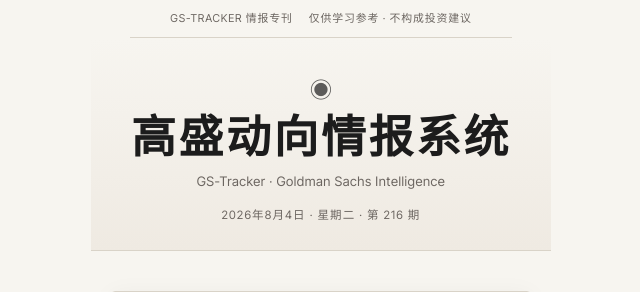
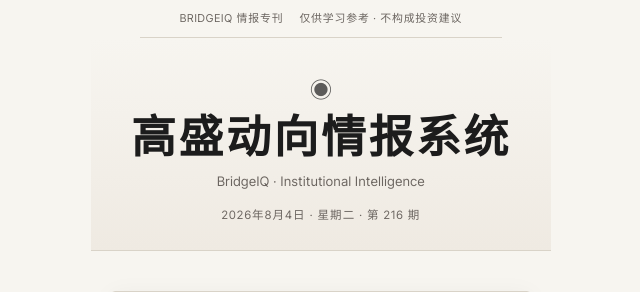
Before and after one commit to zhizhengqin/gs-tracker, a FastAPI app: page /login in a window 1280 px wide. Shown: the top 292 px of the page, without its empty margins (319-959 px from the left). Run offline with FastAPI, Linux system fonts and the light colour scheme.

Commit message:
fix(qa): update page titles to BridgeIQ 金桥智讯

```diff
--- a/templates/dashboard.html
+++ b/templates/dashboard.html
@@ -3,7 +3,7 @@
 <head>
     <meta charset="UTF-8">
     <meta name="viewport" content="width=device-width, initial-scale=1.0">
-    <title>GS-Tracker 高盛动向情报系统</title>
+    <title>BridgeIQ 金桥智讯</title>
 <link rel="preconnect" href="https://fonts.gstatic.com" crossorigin>
     <link rel="stylesheet" href="https://fonts.googleapis.com/css2?family=Inter+Tight:wght@400;500;600;700&family=Noto+Serif+SC:ital,wght@0,400;0,600;0,700;1,400;1,600&family=Noto+Sans+SC:wght@400;500;700&family=JetBrains+Mono:wght@500&display=swap" media="print" onload="this.media='all'">
     <link rel="stylesheet" href="/static/css/magazine.css">
@@ -19,7 +19,7 @@
 
 <!-- ====== TOP BAR ====== -->
 <div class="topbar">
-    <span>GS-Tracker 情报专刊</span>
+    <span>BridgeIQ 情报专刊</span>
     <span class="user-chip"><span id="currentUser">…</span><button class="logout-btn" onclick="logout()">退出登录</button></span>
 </div>
 
--- a/templates/login.html
+++ b/templates/login.html
@@ -3,7 +3,7 @@
 <head>
     <meta charset="UTF-8">
     <meta name="viewport" content="width=device-width, initial-scale=1.0">
-    <title>登录 — GS-Tracker 高盛动向情报系统</title>
+    <title>登录 — BridgeIQ 金桥智讯</title>
     <link rel="preconnect" href="https://fonts.gstatic.com" crossorigin>
     <link rel="stylesheet" href="https://fonts.googleapis.com/css2?family=Inter+Tight:wght@400;500;600;700&family=Noto+Serif+SC:ital,wght@0,400;0,600;0,700;1,400;1,600&family=Noto+Sans+SC:wght@400;500;700&family=JetBrains+Mono:wght@500&display=swap" media="print" onload="this.media='all'">
     <link rel="stylesheet" href="/static/css/magazine.css">
@@ -50,13 +50,13 @@
 </head>
 <body>
 <div class="topbar">
-    <span id="issueTag">GS-Tracker 情报专刊</span>
+    <span id="issueTag">BridgeIQ 情报专刊</span>
     <span>仅供学习参考 · 不构成投资建议</span>
 </div>
 <header class="masthead">
     <div class="mark">◉</div>
     <div class="title">高盛动向情报系统</div>
-    <div class="sub">GS-Tracker · Goldman Sachs Intelligence</div>
+    <div class="sub">BridgeIQ · Institutional Intelligence</div>
     <div class="date" id="mastheadDate"></div>
 </header>
 <div class="login-wrap">
```
